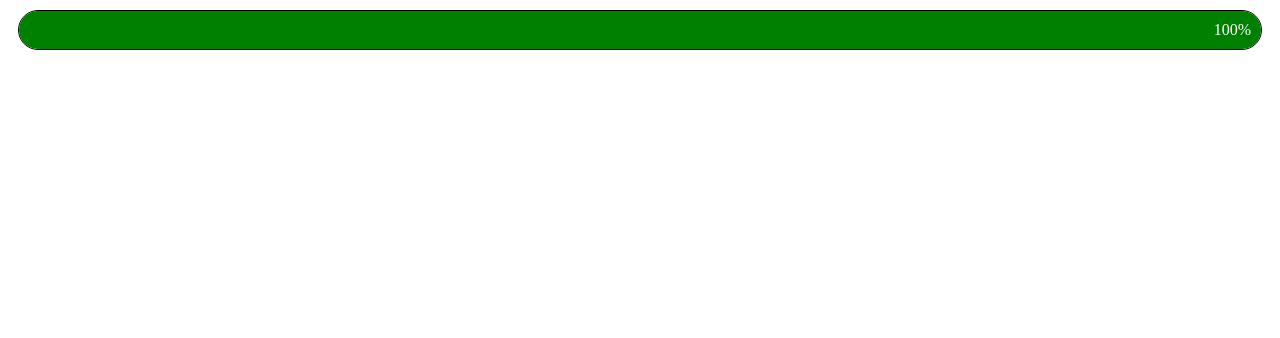
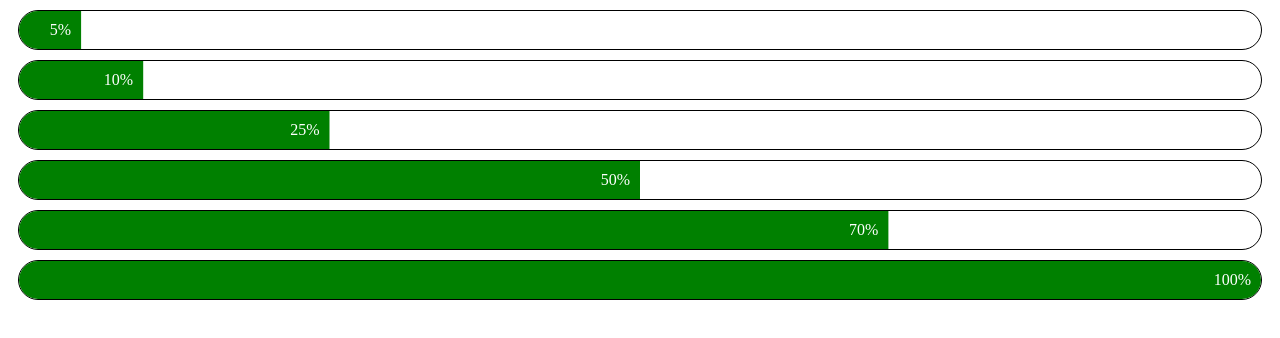
Before and after one commit to Vasant-Mestry-11/machine-coding-practice, a React (Vite) app: page / in a window 1280 px wide. Shown: the top 338 px of the page. Built offline with nearby package versions, Linux system fonts and the light colour scheme.

Commit message:
:zap: :art: progress bar

```diff
--- a/src/App.jsx
+++ b/src/App.jsx
@@ -106,7 +106,7 @@ function App() {
 
   console.log(result);
 
-  const bars = [ 100];
+  const bars = [5, 10, 25, 50, 70, 100];
 
   return (
     <div>
```
